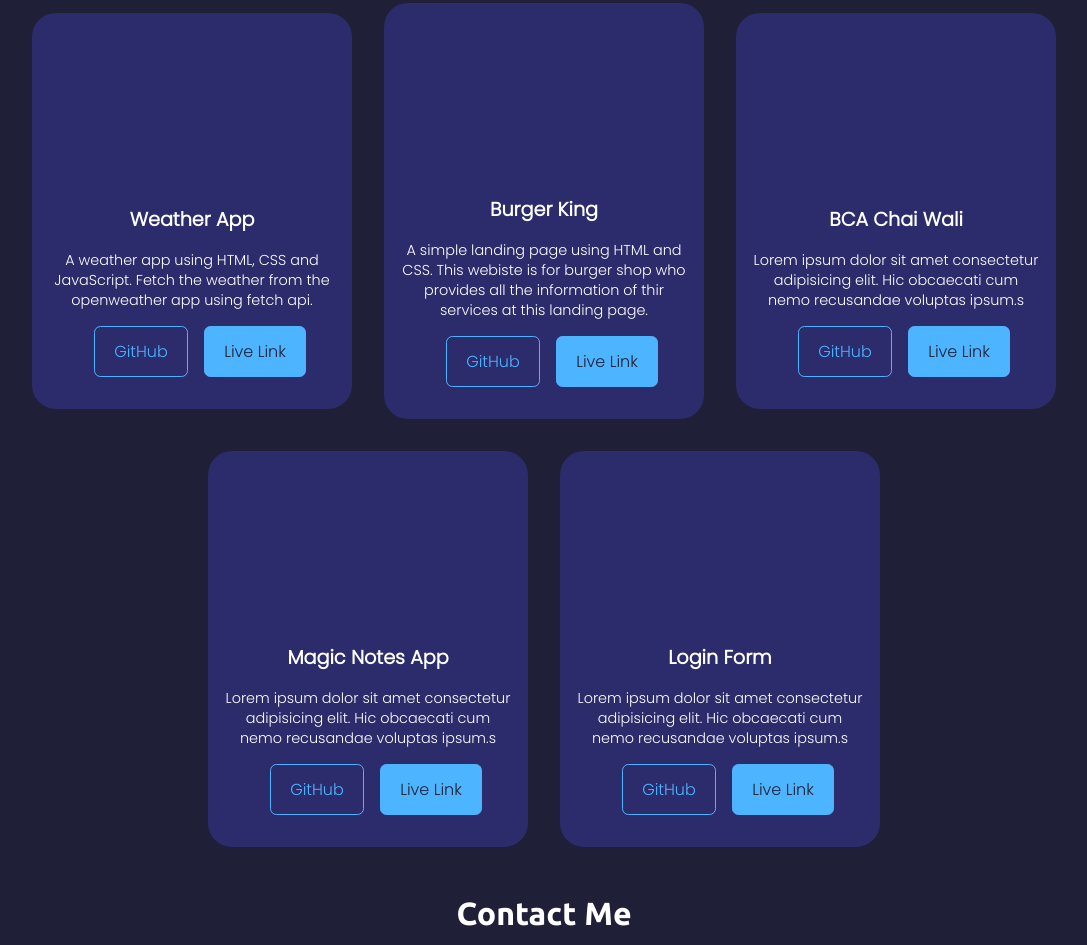
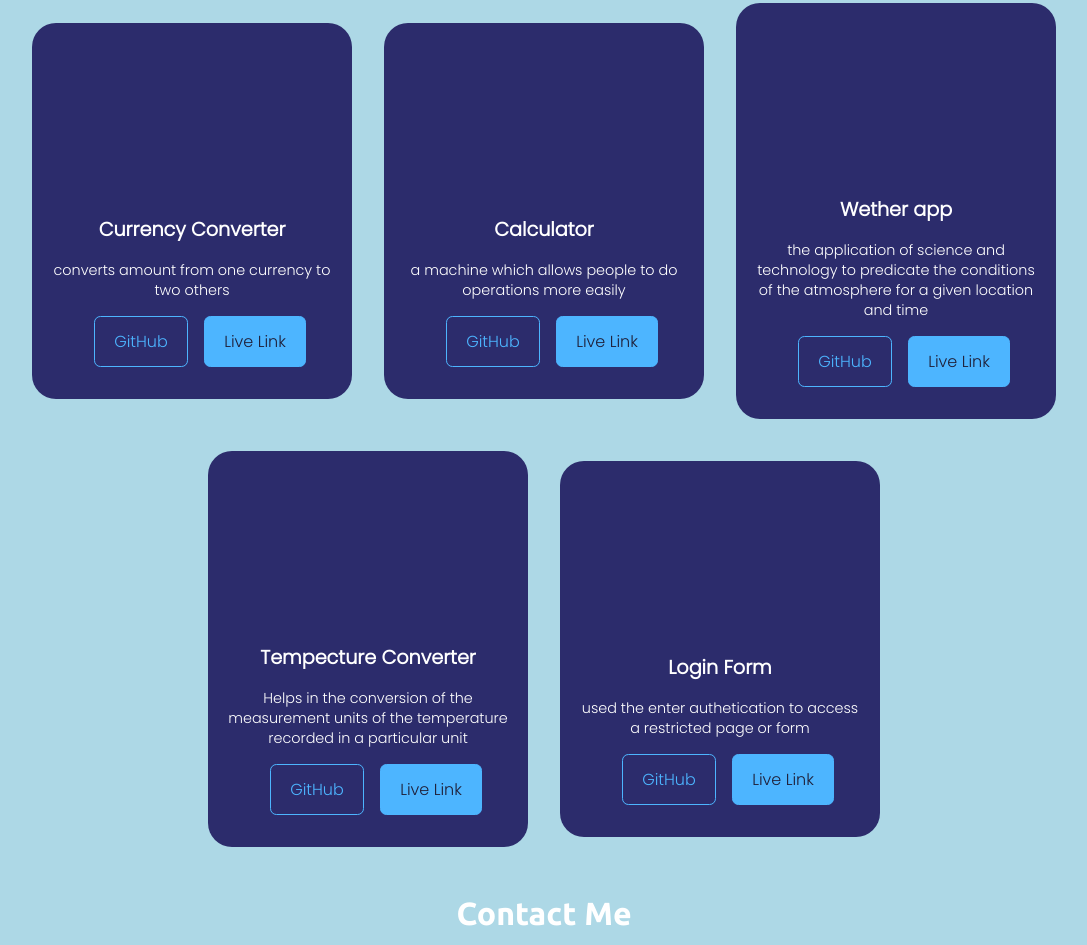
Before and after one commit to swati-dim/Portfolio_profile, a plain HTML site: page index.html in a window 1280 px wide. Shown: the part 1675-2620 px from the top of the page, without its empty margins (96-1183 px from the left). Drawn offline with Linux system fonts and the light colour scheme.

Commit message:
Add files via upload

```diff
--- a/index.html
+++ b/index.html
@@ -113,8 +113,7 @@
                         class="bar-content right-skills t-white">75%</span></div>
                 <div class="bootstrap bar p-relative"><span class="bar-content left t-white">Bootstrap</span><span
                         class="bar-content right-skills t-white">50%</span></div>
-                <div class="reactjs bar p-relative"><span class="bar-content left t-white">ReactJs</span><span
-                        class="bar-content right-skills t-white">30%</span></div>
+
             </div>
         </div>
         </div>
@@ -155,9 +154,8 @@
                 <div class="image-container p-one">
                     <img src="./Images/weatherApp.png" alt="">
                 </div>
-                <h1 class="t-white poppins">Weather App</h1>
-                <p class="t-white poppins"> A weather app using HTML, CSS and JavaScript. Fetch the weather from the
-                    openweather app using fetch api.</p>
+                <h1 class="t-white poppins">Currency Converter</h1>
+                <p class="t-white poppins"> converts amount from one currency to two others</p>
                 <div class="buttons flex s-around">
                     <a href="#"
                         target="_blanks" class="btn mx-1 m-top">GitHub</a>
@@ -169,9 +167,9 @@
                 <div class="image-container p-one">
                     <img src="./Images/burgerKing.png" alt="">
                 </div>
-                <h1 class="t-white poppins">Burger King</h1>
-                <p class="t-white poppins">A simple landing page using HTML and CSS. This webiste is for burger shop who
-                    provides all the information of thir services at this landing page.</p>
+                <h1 class="t-white poppins">Calculator</h1>
+                <p class="t-white poppins">a machine which allows people to do operations more easily
+                    </p>
                 <div class="buttons flex s-around">
                     <a href="#" target="_blanks"
                         class="btn mx-1 m-top">GitHub</a>
@@ -184,10 +182,8 @@
                     <img src="./Images/MBA.png" alt="">
                 </div>
 
-                <h1 class="t-white poppins">BCA Chai Wali</h1>
-                <p class="t-white poppins">Lorem ipsum dolor sit amet consectetur adipisicing elit. Hic obcaecati cum
-                    nemo
-                    recusandae voluptas ipsum.s</sp>
+                <h1 class="t-white poppins">Wether app</h1>
+                <p class="t-white poppins">the application of science and technology to predicate the conditions of the atmosphere for a given location and time</sp>
                 <div class="buttons flex s-around">
                     <a href="#" target="_blank"
                         class="btn mx-1 m-top">GitHub</a>
@@ -200,10 +196,8 @@
                     <img src="./Images/magicNotes.png" alt="">
                 </div>
 
-                <h1 class="t-white poppins">Magic Notes App</h1>
-                <p class="t-white poppins">Lorem ipsum dolor sit amet consectetur adipisicing elit. Hic obcaecati cum
-                    nemo
-                    recusandae voluptas ipsum.s</p>
+                <h1 class="t-white poppins">Tempecture Converter</h1>
+                <p class="t-white poppins">Helps in the conversion of the measurement units of the temperature recorded in a particular unit</p>
                 <div class="buttons flex s-around">
                     <a href="#" target="_blank"
                         class="btn mx-1 m-top">GitHub</a>
@@ -217,9 +211,7 @@
                 </div>
 
                 <h1 class="t-white poppins">Login Form</h1>
-                <p class="t-white poppins">Lorem ipsum dolor sit amet consectetur adipisicing elit. Hic obcaecati cum
-                    nemo
-                    recusandae voluptas ipsum.s</p>
+                <p class="t-white poppins">used the enter authetication to access a restricted page or form</p>
                 <div class="buttons flex s-around">
                     <a href="#" target="_blank"
                         class="btn mx-1 m-top">GitHub</a>
--- a/style.css
+++ b/style.css
@@ -2,7 +2,7 @@
 @import url('https://fonts.googleapis.com/css2?family=Poppins:wght@300&family=Roboto:wght@500&family=Ubuntu:wght@300;500;700&display=swap');
 
 body {
-    background-color: #1f1f38;
+    background-color: lightblue;
 }
 
 * {
```
